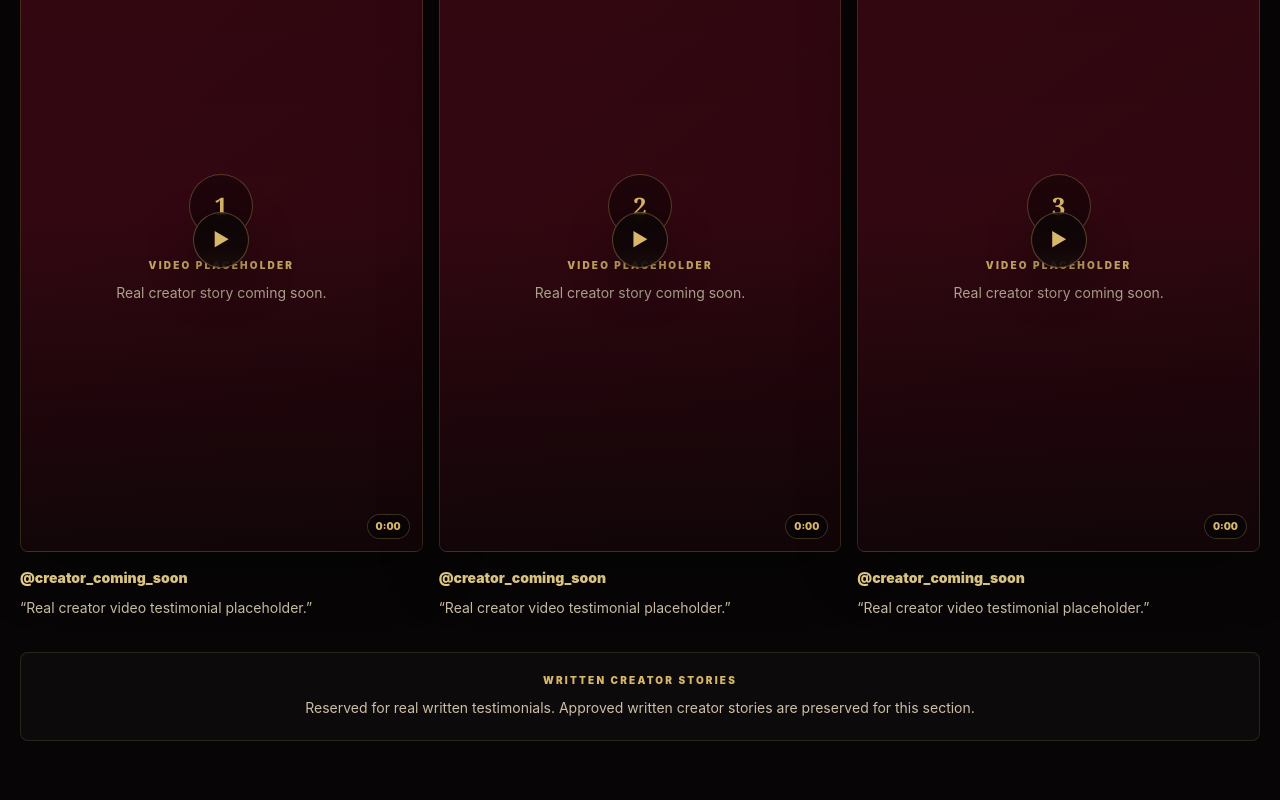
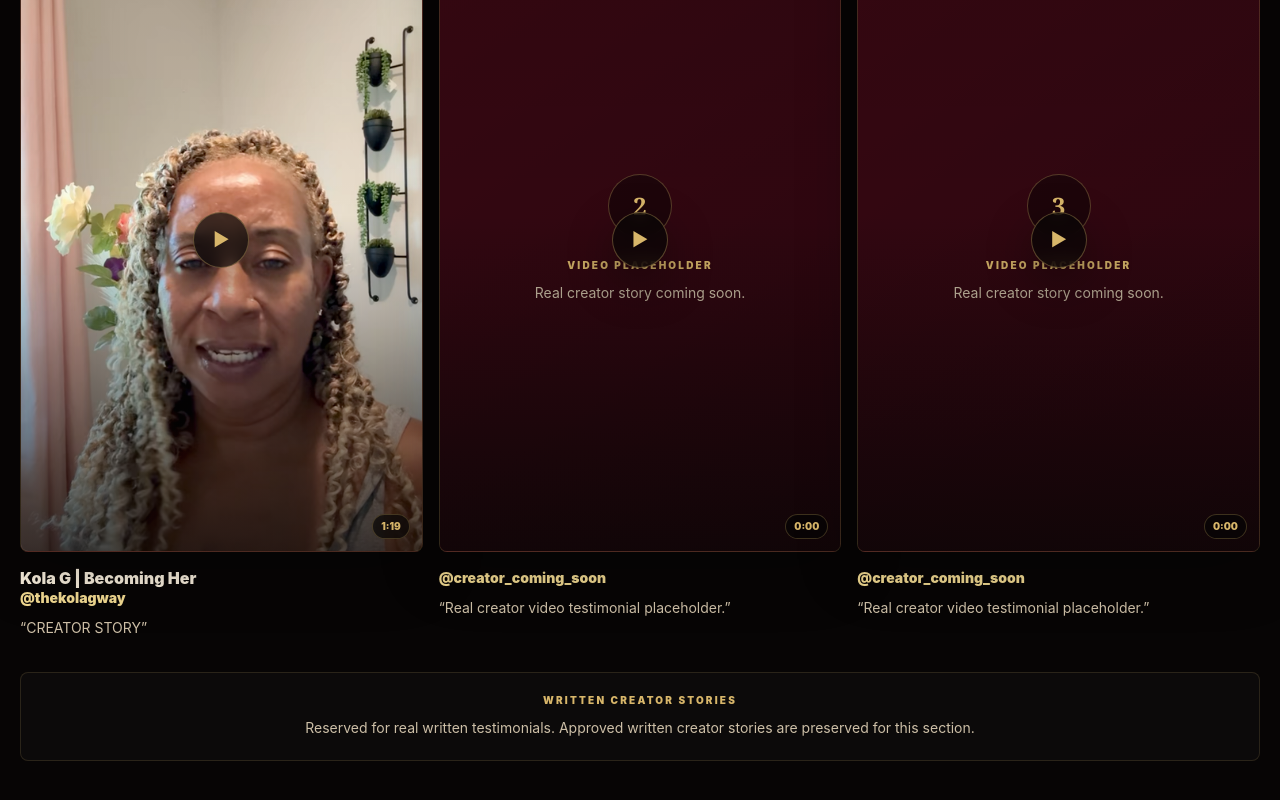
Before and after one commit to roseagencylive/rose-agency-website, a Next.js app: page / in a window 1280 px wide. Shown: the part 1200-2000 px from the top of the page. Built offline with nearby package versions, Linux system fonts and the light colour scheme.

Commit message:
Add Kola video testimonial

```diff
--- a/components/testimonials-section.tsx
+++ b/components/testimonials-section.tsx
@@ -4,6 +4,7 @@ import { useEffect, useRef, useState } from 'react';
 import { creatorTestimonials } from '@/lib/testimonials';
 
 type VideoTestimonial = {
+  displayName?: string;
   handle: string;
   quote: string;
   duration: string;
@@ -13,9 +14,12 @@ type VideoTestimonial = {
 
 const videoTestimonials: VideoTestimonial[] = [
   {
-    handle: '@creator_coming_soon',
-    quote: 'Real creator video testimonial placeholder.',
-    duration: '0:00',
+    displayName: 'Kola G | Becoming Her',
+    handle: '@thekolagway',
+    quote: 'CREATOR STORY',
+    duration: '1:19',
+    videoSrc: '/videos/kola-g-testimonial.mp4',
+    posterSrc: '/images/kola-g-testimonial-poster.png',
   },
   {
     handle: '@creator_coming_soon',
@@ -172,6 +176,9 @@ function VideoTestimonialCard({
         </div>
       </button>
       <div className="mt-4">
+        {testimonial.displayName ? (
+          <p className="text-base font-black leading-tight text-roseCream">{testimonial.displayName}</p>
+        ) : null}
         <p className="text-sm font-black text-roseGoldSoft">{testimonial.handle}</p>
         <p className="mt-2 text-sm leading-6 text-roseMuted">“{testimonial.quote}”</p>
       </div>
```
Also changed, not shown: public/images/kola-g-testimonial-poster.png (added), 1 other file (tests, documents, lock files or other folders).
